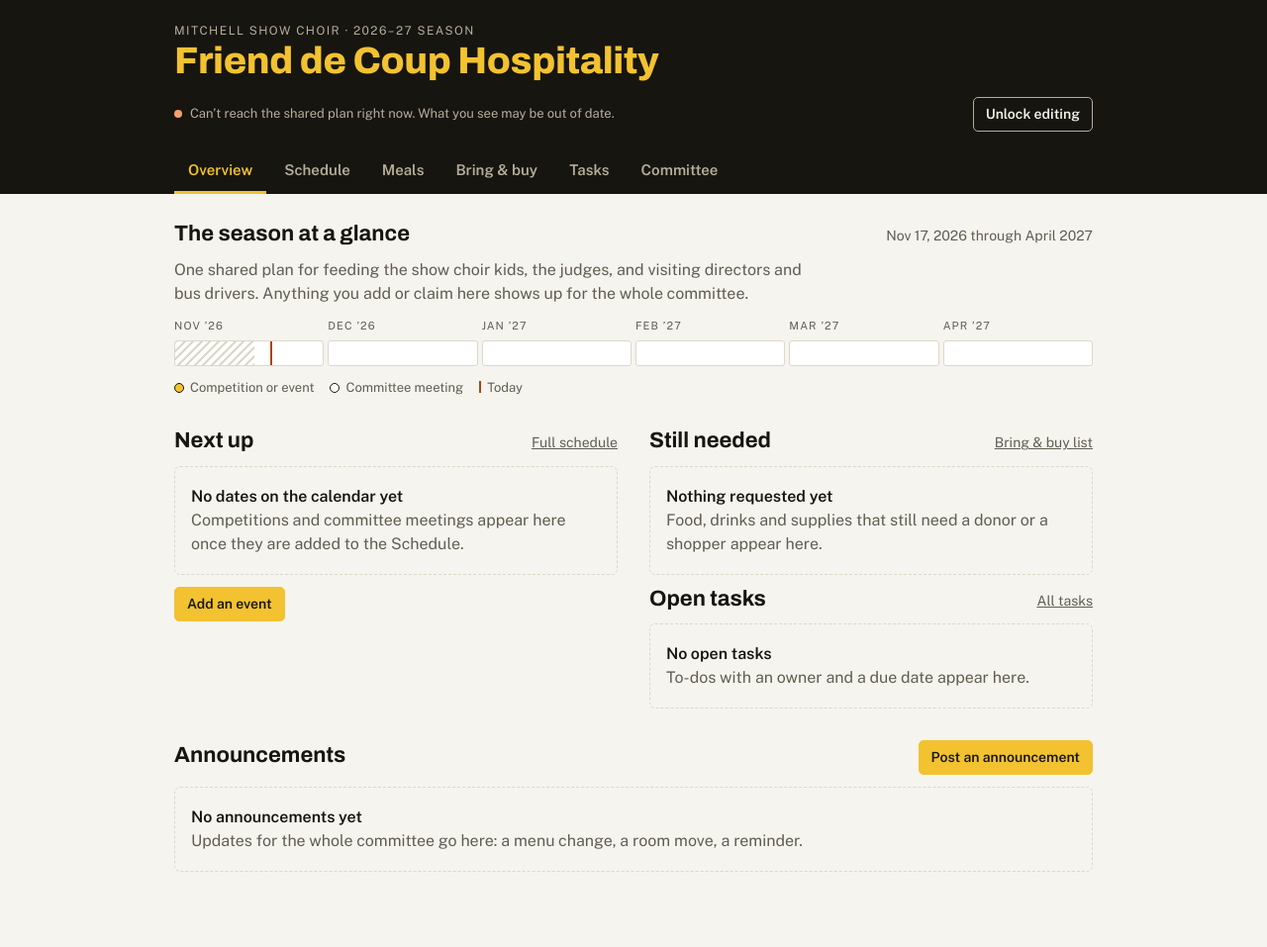
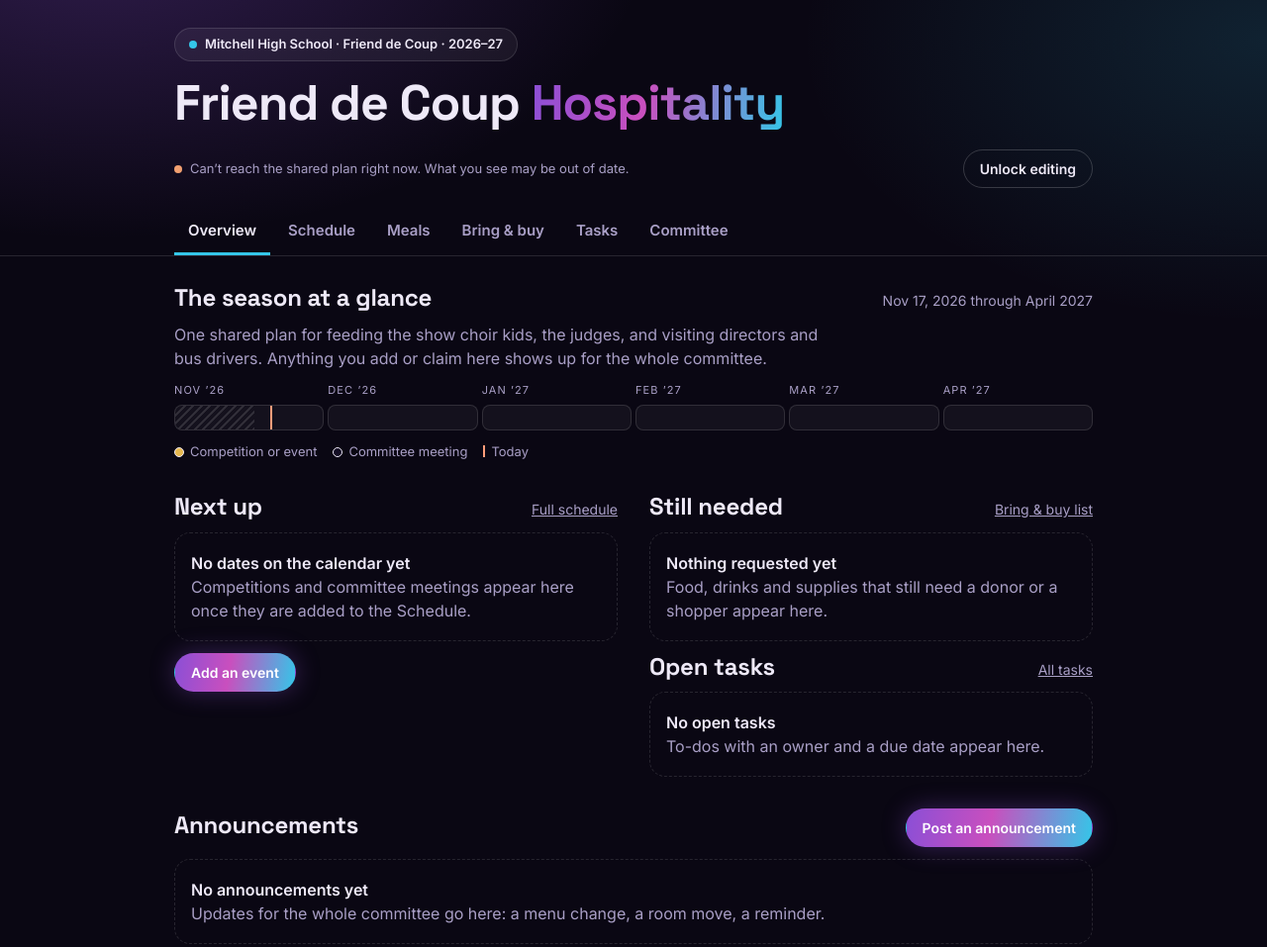
Before and after one commit to crysvarther/fdc-hospitality, a plain HTML site: page index.html in a window 1280 px wide. Shown: the whole page at 99% size. Drawn offline with nearby package versions, Linux system fonts and the light colour scheme; no server answers.

Commit message:
Restyle to match the FDC Foundation site
Co-Authored-By: Claude Fable 5.2 <noreply@anthropic.com>

```diff
--- a/index.html
+++ b/index.html
@@ -5,33 +5,21 @@
 <meta name="viewport" content="width=device-width,initial-scale=1,viewport-fit=cover">
 <meta name="robots" content="noindex">
 <title>Friend de Coup Hospitality</title>
-<link rel="stylesheet" href="https://fonts.googleapis.com/css2?family=Archivo:wght@500;700;800&family=Public+Sans:wght@400;500;600&display=swap">
+<link rel="stylesheet" href="https://fonts.googleapis.com/css2?family=Space+Grotesk:wght@500;700&family=Inter:wght@400;500;600&display=swap">
 <style>
-/* Layout: a backstage call sheet. Black-and-gold marquee band on top, then one
-   960px column where every row leads with its date or status in a fixed gutter. */
+/* Layout: a backstage call sheet in the FDC Foundation's stage-light look. Deep purple-black
+   ground with purple and cyan glows, then one 960px column where every row leads with its
+   date or status in a fixed gutter. Single dark theme by choice, to match the foundation site. */
 :root{
-  --bg:#F5F4EF; --surface:#FFFFFF; --ink:#17150F; --muted:#625D50; --line:#DCD8CA;
-  --band:#17150F; --band-ink:#F4F1E6; --band-muted:#B5AE9A;
-  --gold:#F2C230; --gold-text:#7F5D00; --on-gold:#17150F; --gold-wash:#FBF1CC;
-  --ok:#256B43; --ok-wash:#DDEFE3; --warn:#A4480F; --warn-wash:#FBE6D8;
-  --display:"Archivo","Arial Narrow",Arial,sans-serif;
-  --body:"Public Sans",system-ui,-apple-system,"Segoe UI",sans-serif;
-}
-@media (prefers-color-scheme: dark){
-  :root:not([data-theme="light"]){
-    --bg:#11100C; --surface:#1B1913; --ink:#F1EEE4; --muted:#A39D8B; --line:#353126;
-    --band:#000000; --band-ink:#F4F1E6; --band-muted:#A39D8B;
-    --gold:#F2C230; --gold-text:#F2C230; --on-gold:#17150F; --gold-wash:#3A3010;
-    --ok:#7CCB98; --ok-wash:#173324; --warn:#F2A070; --warn-wash:#40220F;
-    color-scheme:dark;
-  }
-}
-:root[data-theme="dark"]{
-  --bg:#11100C; --surface:#1B1913; --ink:#F1EEE4; --muted:#A39D8B; --line:#353126;
-  --band:#000000; --band-ink:#F4F1E6; --band-muted:#A39D8B;
-  --gold:#F2C230; --gold-text:#F2C230; --on-gold:#17150F; --gold-wash:#3A3010;
-  --ok:#7CCB98; --ok-wash:#173324; --warn:#F2A070; --warn-wash:#40220F;
   color-scheme:dark;
+  --bg:#0a0713; --surface:#130d24; --ink:#eee9f7; --muted:#a99fc6; --line:rgba(255,255,255,.12);
+  --band:transparent; --band-ink:#eee9f7; --band-muted:#a99fc6;
+  --gold:#e6b84e; --gold-text:#34c6e8; --on-gold:#ffffff; --gold-wash:rgba(139,79,214,.24);
+  --ok:#6fdca6; --ok-wash:rgba(111,220,166,.14); --warn:#ff9d7a; --warn-wash:rgba(255,157,122,.14);
+  --purple:#8b4fd6; --cyan:#34c6e8;
+  --grad:linear-gradient(100deg,#8b4fd6 0%,#c94fbe 45%,#34c6e8 100%);
+  --display:"Space Grotesk",system-ui,sans-serif;
+  --body:"Inter",system-ui,-apple-system,"Segoe UI",sans-serif;
 }
 *{box-sizing:border-box}
 [hidden]{display:none!important}
@@ -138,14 +126,42 @@ dialog h2{font-size:20px}
 .form-acts .spacer{flex:1}
 #toast{position:fixed;left:50%;bottom:calc(20px + env(safe-area-inset-bottom,0px));transform:translateX(-50%);background:var(--ink);color:var(--bg);padding:10px 16px;border-radius:6px;font-size:14px;max-width:calc(100vw - 32px);z-index:20}
 @media (max-width:520px){.season{grid-template-columns:repeat(3,1fr);row-gap:12px}}
+
+/* foundation look */
+html{background:var(--bg)}
+body{min-height:100vh;background:radial-gradient(900px 520px at 8% -8%,rgba(139,79,214,.30),transparent 62%),radial-gradient(760px 460px at 100% 4%,rgba(52,198,232,.14),transparent 62%),var(--bg);background-repeat:no-repeat}
+.band{border-bottom:1px solid var(--line)}
+.band .wrap{padding-block:28px 0;gap:18px}
+.eyebrow{display:inline-flex;align-items:center;gap:8px;padding:6px 14px;border:1px solid var(--line);border-radius:999px;background:rgba(255,255,255,.05);color:var(--ink);font-size:13px;font-weight:600;letter-spacing:0;text-transform:none;margin-bottom:14px}
+.eyebrow::before{content:"";width:8px;height:8px;border-radius:50%;background:var(--cyan)}
+.band h1{color:var(--ink);font-weight:700;font-size:clamp(30px,6vw,50px);letter-spacing:-.02em}
+.gradtext{background:var(--grad);-webkit-background-clip:text;background-clip:text;color:transparent}
+.tabs a[aria-current="page"]{color:var(--ink);border-bottom-color:var(--cyan)}
+.sec-head h2{font-size:24px;letter-spacing:-.01em}
+.sheet{border-radius:16px;background:rgba(255,255,255,.045)}
+.empty{border-radius:16px}
+.track{border-radius:8px;background:rgba(255,255,255,.045)}
+.btn{border-radius:999px;padding:8px 16px;background:rgba(255,255,255,.05)}
+.btn:hover{border-color:rgba(255,255,255,.3)}
+.btn.primary{background:var(--grad);border-color:transparent;color:var(--on-gold);box-shadow:0 0 24px rgba(139,79,214,.35)}
+.btn.primary:hover{filter:brightness(1.1);border-color:transparent}
+.btn.quiet{background:transparent}
+.btn.onband{border-color:rgba(255,255,255,.18)}
+.chip[aria-pressed="true"]{background:var(--grad);color:var(--on-gold);border-color:transparent}
+.pill{color:var(--ink)}
+.pill.plain{color:var(--muted)}
+.date b{color:var(--ink)}
+dialog{border-radius:20px;background:#140d28;box-shadow:0 24px 60px rgba(0,0,0,.5)}
+.field input,.field select,.field textarea{border-radius:12px}
+#toast{border-radius:999px}
 </style>
 </head>
 <body>
 <header class="band">
   <div class="wrap">
     <div>
-      <p class="eyebrow">Mitchell show choir · 2026–27 season</p>
-      <h1>Friend de Coup Hospitality</h1>
+      <p class="eyebrow">Mitchell High School · Friend de Coup · 2026–27</p>
+      <h1>Friend de Coup <span class="gradtext">Hospitality</span></h1>
     </div>
     <div class="status-row">
       <p class="status" id="status"><i></i><span>Loading the shared plan…</span></p>
```
